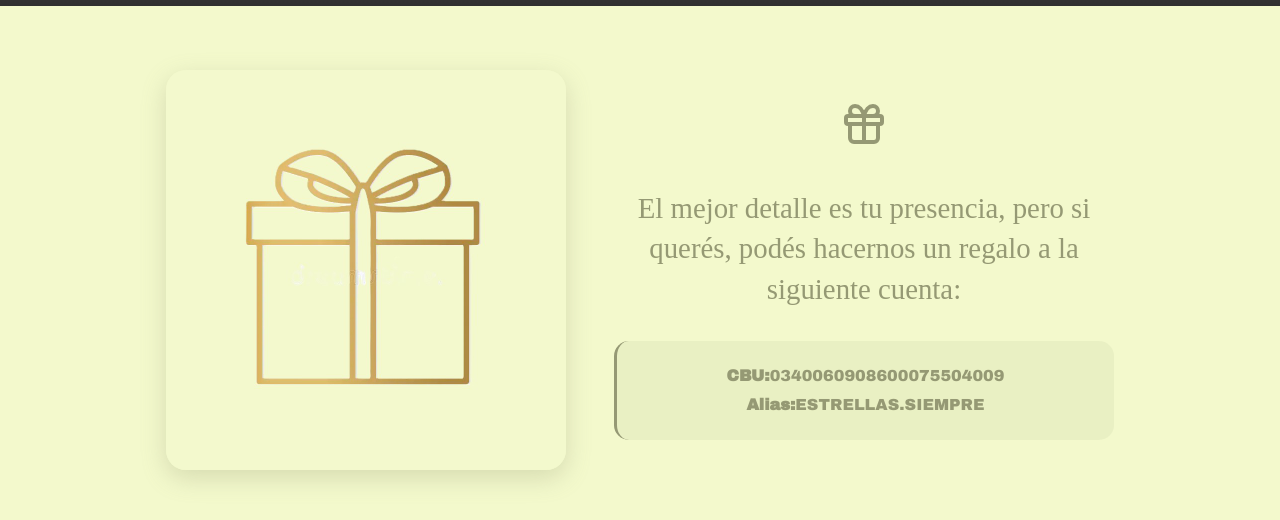
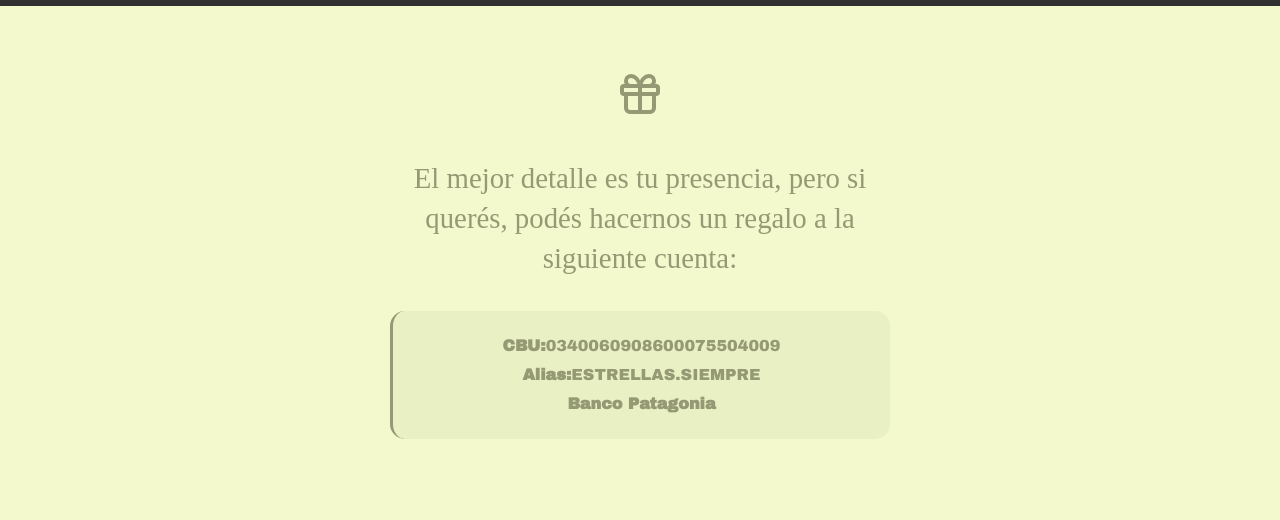
Before and after one commit to chinobustos/casamiento, a React (Vite) app: page / in a window 1280 px wide. Shown: the part 3985-4505 px from the top of the page. Built offline with nearby package versions, Linux system fonts and the light colour scheme; grey boxes are pictures that could not be loaded; a web font is replaced by a local one.

Commit message:
Terminada

```diff
--- a/src/App.tsx
+++ b/src/App.tsx
@@ -173,7 +173,7 @@ function App() {
             <div className="invitation-card">
               <Calendar className="card-icon" />
               <h3>Fecha</h3>
-              <p>22 de Noviembre 2025 | 21 hs</p>
+              <p>22 de Noviembre 2025|21 hs</p>
               <button className="card-button" >
                 <a href="https://forms.gle/626pHCmAe5WiqRyP8">CONFIRMAR ASITENCIA</a>
               </button>
@@ -182,7 +182,7 @@ function App() {
             <div className="invitation-card">
               <MapPin className="card-icon" />
               <h3>Lugar</h3>
-              <p>Salón de eventos "LAS ROCAS"</p>
+              <p>Salón de eventos"LAS ROCAS"</p>
               <button className="card-button">
                 <a href="https://maps.app.goo.gl/xSzXhJdwagrz1VnG8" target="_blank" rel="noopener noreferrer">
                   CÓMO LLEGAR
@@ -196,17 +196,13 @@ function App() {
       {/* Regalo */}
       <section className="gift-section fade-up">
         <div className="gift-container">
-          <img
-            src="../multimedia/regalo.jpg"
-            alt="Regalo de boda"
-            className="gift-image"
-          />
           <div className="gift-text">
             <Gift className="gift-icon" />
             <h3>El mejor detalle es tu presencia, pero si querés, podés hacernos un regalo a la siguiente cuenta:</h3>
             <div className="bank-details">
               <p><strong>CBU:</strong>0340060908600075504009</p>
               <p><strong>Alias:</strong>ESTRELLAS.SIEMPRE</p>
+              <p><strong>Banco Patagonia</strong></p>
             </div>
           </div>
         </div>
```
